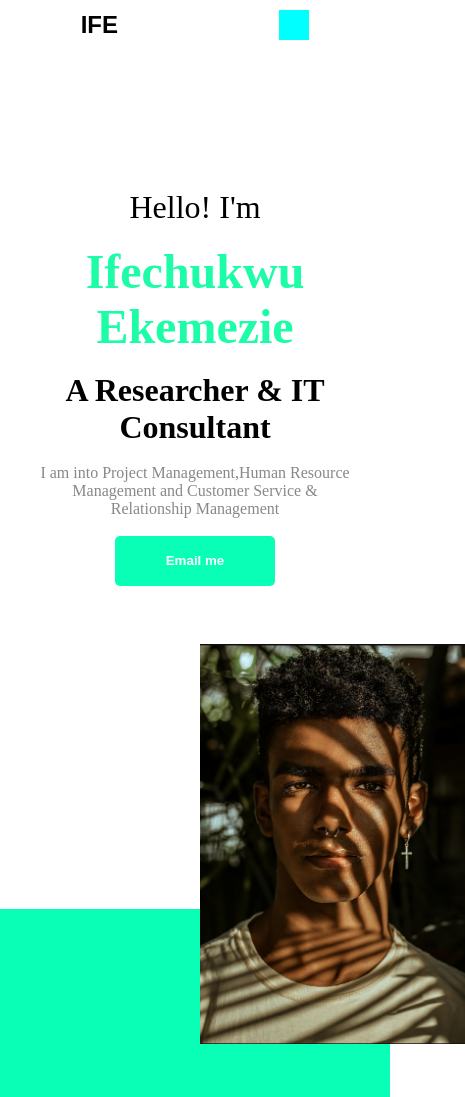
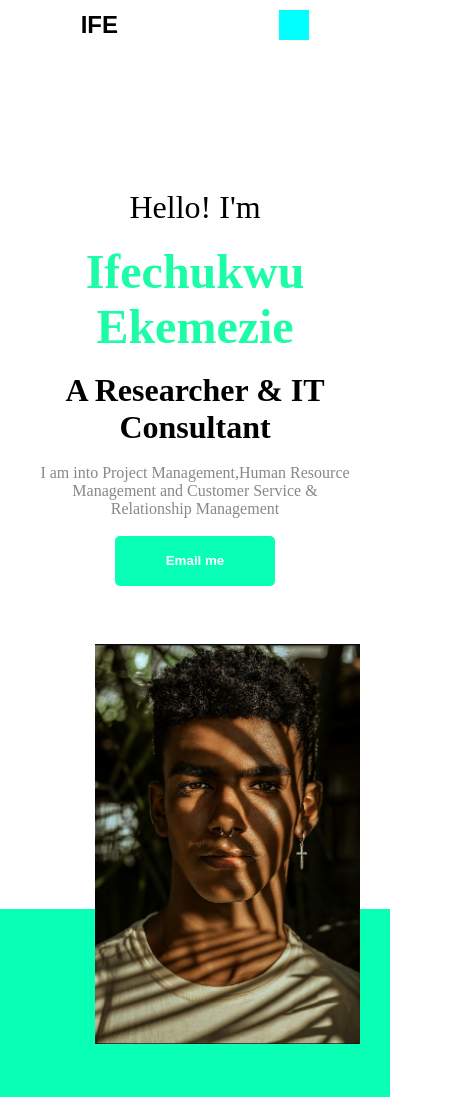
Before and after one commit to ekemejunr/Assingnment-Project-2, a plain HTML site: page index.html in a window 390 px wide. Shown: the top 1097 px of the page, 465 px wide, since content can reach past the window. Drawn offline with Linux system fonts and the light colour scheme.

Commit message:
Update index.html

```diff
--- a/index.html
+++ b/index.html
@@ -222,7 +222,7 @@
 
         .green {
              width: 100%;
-             height: 200px;
+             height: 400px;
              }
              .bnt {
                 width:160px ;
@@ -240,7 +240,6 @@
         border-radius: 10px;
         display: flex;
         position: absolute;
-        margin-left: 200px;
         }
         img {
             display: flex;
```
